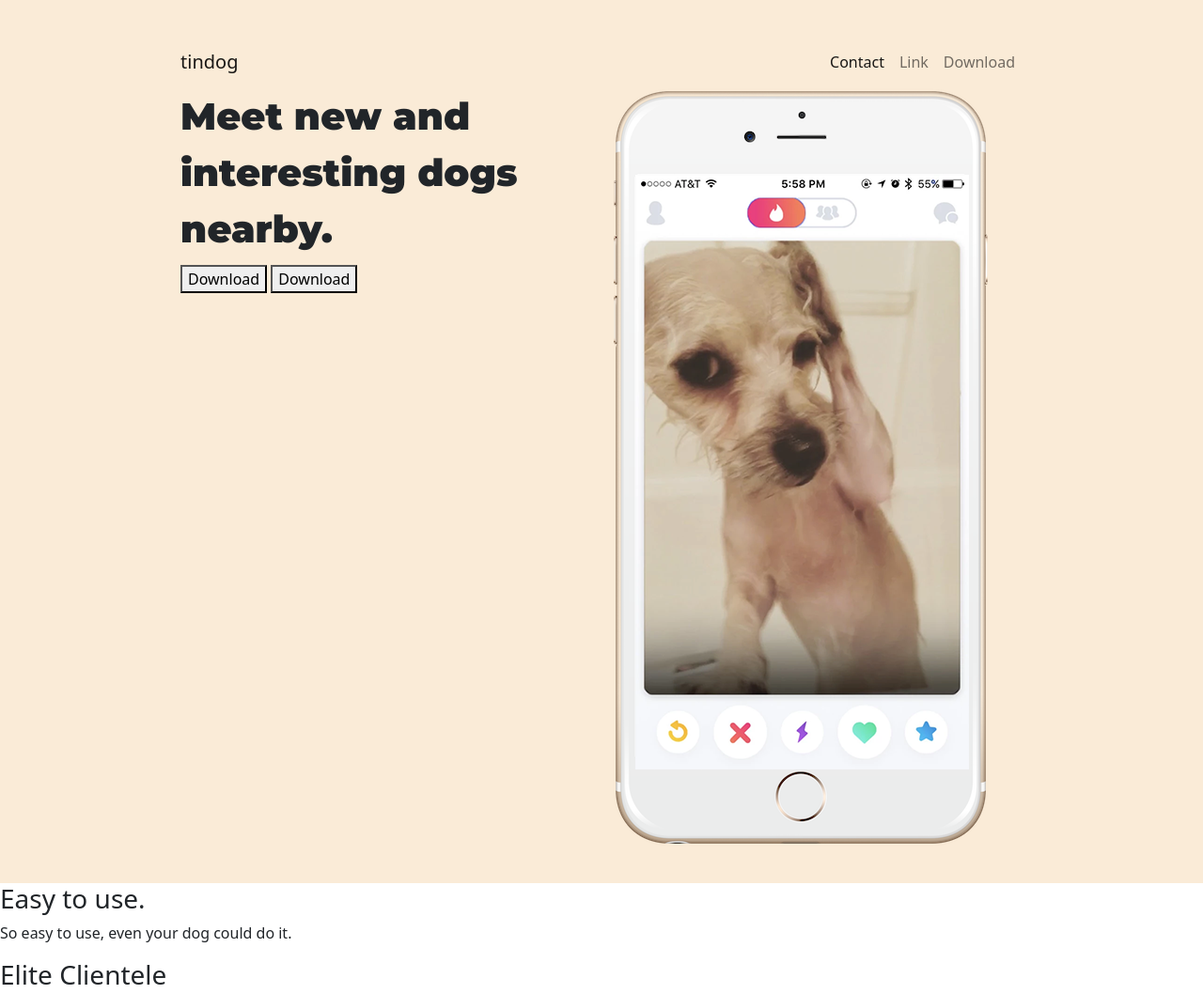
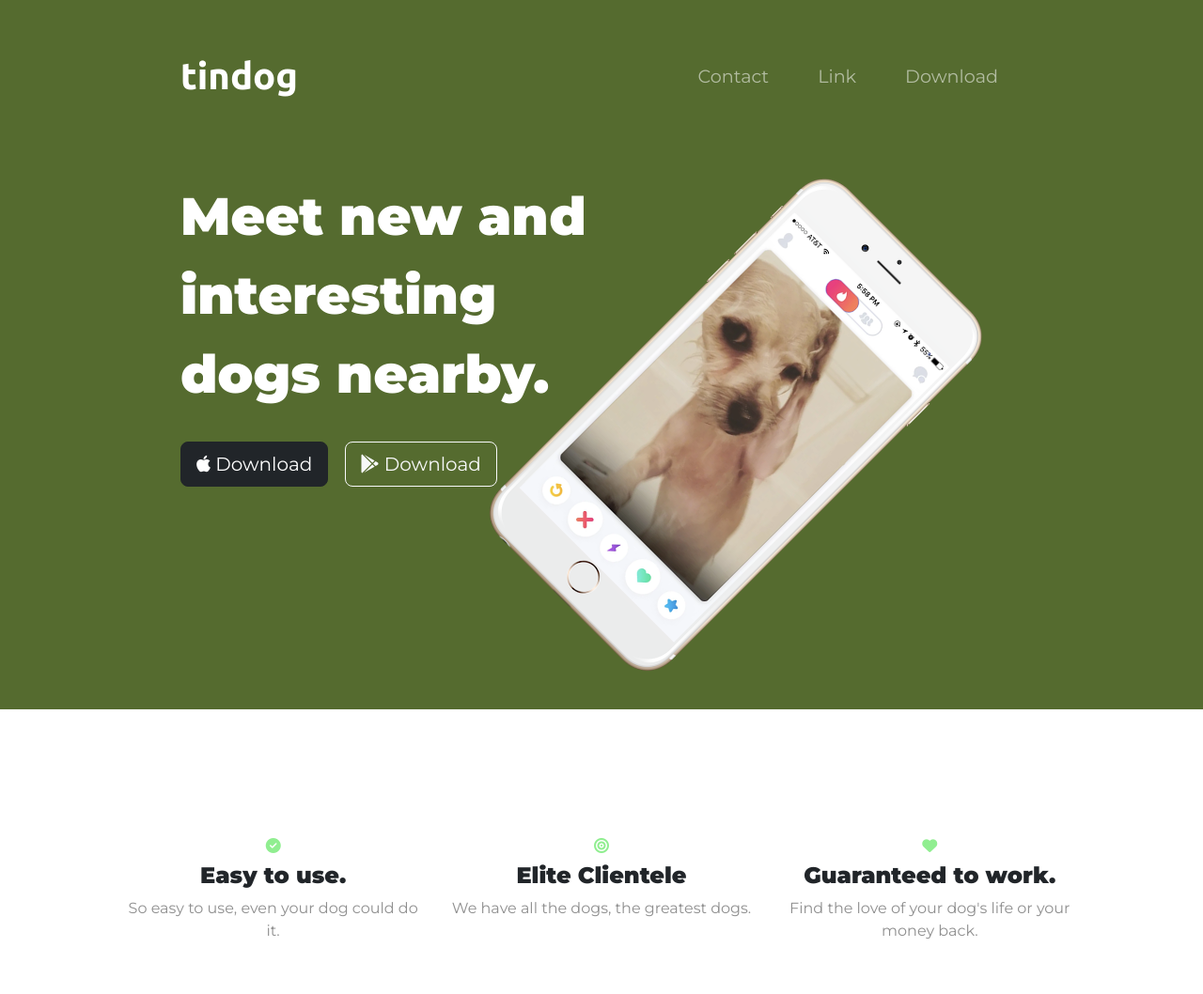
Before and after one commit to tinpham5614/TinPooh, a plain HTML site: page index.html in a window 1280 px wide. Shown: the top 1058 px of the page at 94% size. Drawn offline with nearby package versions, Linux system fonts and the light colour scheme.

Commit message:
updated!

```diff
--- a/css/styles.css
+++ b/css/styles.css
@@ -1,11 +1,59 @@
+body{
+    font-family: "Montserrat";
+}
 #title {
-    background-color: antiquewhite;
+    background-color:darkolivegreen;
+    color: #fff;
 }
 h1 {
-    font-family: "Montserrat";
-    size: 3rem;
+    font-family: "Montserrat", sans-serif;
+    font-size: 3.5rem;
     line-height: 1.5;
+    font-weight: 900;
 }
-.container-fluid {
+.container-fluid{
     padding: 3% 15%;
 }
+/* Nav Bar */
+.navbar{
+    padding-bottom: 4.5rem;
+}
+.navbar-brand {
+    font-family: "Ubuntu";
+    font-size: 2.5rem;
+    font-weight: bold;
+}
+.nav-item{
+    padding: 0 18px;
+}
+.nav-link{
+    font-family: "Montserrat";
+    font-size: 1.2rem;
+}
+.download-button{
+    margin: 5% 3% 5% 0;
+}
+/* Title Image */
+.title-image{
+    width: 60%;
+    transform: rotate(45deg);
+}
+#features{
+    margin: 10%;
+}
+#features h3{
+    font-family: "Montserrat";
+    font-weight: bold;
+    font-size: 1.5rem;
+}
+#features p{
+    color: #8f8f8f;
+}
+#features .features-icon{
+    color: lightgreen;
+    padding: 3%;
+}
+#features .features-icon:hover{
+    color: darkgreen;
+    cursor: pointer;
+}
--- a/index.html
+++ b/index.html
@@ -4,17 +4,20 @@
 <head>
   <meta charset="utf-8">
   <title>TinDog</title>
-  <link rel="preconnect" href="https://fonts.googleapis.com">
-  <link rel="preconnect" href="https://fonts.gstatic.com" crossorigin>
-  <link href="https://fonts.googleapis.com/css2?family=Montserrat:wght@900&family=Ubuntu&display=swap" rel="stylesheet">
-
+  <!-- Google Font -->
+  <link href="https://fonts.googleapis.com/css2?family=Montserrat:wght@100;300;400;500;900&family=Ubuntu:wght@300;400;700&display=swap" rel="stylesheet">
+  <!-- Bootstrap CSS -->
   <link href="https://cdn.jsdelivr.net/npm/bootstrap@5.2.0/dist/css/bootstrap.min.css" rel="stylesheet"
     integrity="sha384-gH2yIJqKdNHPEq0n4Mqa/HGKIhSkIHeL5AyhkYV8i59U5AR6csBvApHHNl/vI1Bx" crossorigin="anonymous">
+  <link rel="stylesheet" href="css/styles.css">
+  <!-- Font Awesome -->
+  <script src="https://kit.fontawesome.com/2fa084383e.js" crossorigin="anonymous"></script>
+  <!-- Bootstrap Script -->
   <script src="https://cdn.jsdelivr.net/npm/bootstrap@5.2.0/dist/js/bootstrap.bundle.min.js"
     integrity="sha384-A3rJD856KowSb7dwlZdYEkO39Gagi7vIsF0jrRAoQmDKKtQBHUuLZ9AsSv4jD4Xa"
     crossorigin="anonymous"></script>
 
-  <link rel="stylesheet" href="css/styles.css">
+
 </head>
 
 <body>
@@ -22,24 +25,25 @@
   <section id="title">
     <div class="container-fluid">
       <!-- Nav Bar -->
-      <nav class="navbar navbar-expand-lg">
+      <nav class="navbar navbar-expand-lg navbar-dark">
         <a class="navbar-brand" href="">tindog</a>
-        <button class="navbar-toggler" type="button" data-bs-toggle="collapse" data-bs-target="#navbarTogglerDemo01"
-          aria-controls="navbarTogglerDemo01" aria-expanded="false" aria-label="Toggle navigation">
+        <button class="navbar-toggler" type="button" data-bs-toggle="collapse" data-bs-target="#navbarTogglerDemo02"
+          aria-controls="navbarTogglerDemo02" aria-expanded="false" aria-label="Toggle navigation">
           <span class="navbar-toggler-icon"></span>
         </button>
-        <div class="collapse navbar-collapse" id="navbarTogglerDemo01">
+        <div class="collapse navbar-collapse" id="navbarTogglerDemo02">
           <ul class="navbar-nav ms-auto">
             <li class="nav-item">
-              <a class="nav-link active" aria-current="page" href="#">Contact</a>
+              <a class="nav-link" aria-current="page" href="#">Contact</a>
             </li>
             <li class="nav-item">
               <a class="nav-link" href="#">Link</a>
             </li>
             <li class="nav-item">
-              <a class="nav-link">Download</a>
+              <a class="nav-link" href="#">Download</a>
             </li>
           </ul>
+        </div>
       </nav>
 
       <!-- Title -->
@@ -47,12 +51,12 @@
       <div class="row">
         <div class="col-lg-6">
           <h1>Meet new and interesting dogs nearby.</h1>
-          <button type="button">Download</button>
-          <button type="button">Download</button>
+          <button type="button" class="btn btn-dark btn-lg download-button"><i class="fa-brands fa-apple"></i> Download</button>
+          <button type="button" class="btn btn-outline-light btn-lg download-button"><i class="fa-brands fa-google-play"></i> Download</button>
         </div>
 
         <div class="col-lg-6">
-          <img src="images/iphone6.png" alt="iphone-mockup">
+          <img class="title-image" src="images/iphone6.png" alt="iphone-mockup">
         </div>
       </div>
     </div>
@@ -62,16 +66,23 @@
   <!-- Features -->
 
   <section id="features">
-
+    <div class="row text-center">
+    <div class="col-lg-4 col-md-12">
+      <i class="features-icon fa-solid fa-circle-check"></i>
       <h3>Easy to use.</h3>
       <p>So easy to use, even your dog could do it.</p>
-
+    </div>
+    <div class="col-lg-4 col-md-12">
+      <i class="features-icon fa-solid fa-bullseye"></i>
       <h3>Elite Clientele</h3>
       <p>We have all the dogs, the greatest dogs.</p>
-
+    </div>
+    <div class="col-lg-4 col-md-12">
+      <i class="features-icon fa-solid fa-heart"></i>
       <h3>Guaranteed to work.</h3>
       <p>Find the love of your dog's life or your money back.</p>
-
+    </div>
+  </div>
   </section>
 
 
```
Also changed, not shown: icons/fa-brands-400.ttf (added), icons/fa-brands-400.woff2 (added), icons/fa-regular-400.ttf (added), icons/fa-regular-400.woff2 (added), icons/fa-solid-900.ttf (added), icons/fa-solid-900.woff2 (added), icons/fa-v4compatibility.ttf (added), icons/fa-v4compatibility.woff2 (added). Lines whose indentation alone changed are shown as unchanged.
